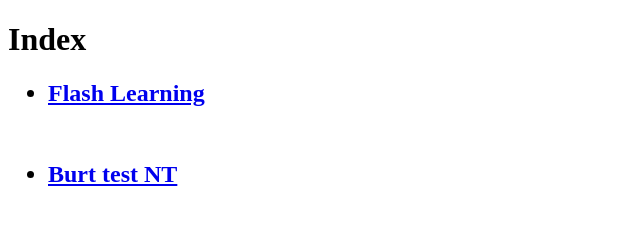
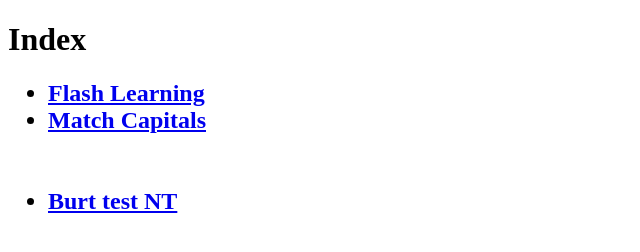
Before and after one commit to machawt/Burr, a plain HTML site: page index.html in a window 1280 px wide. Shown: the whole page, without its empty margins (0-640 px from the left). Drawn offline with Linux system fonts and the light colour scheme.

Commit message:
Update index.html

```diff
--- a/index.html
+++ b/index.html
@@ -10,6 +10,8 @@
   <ul>
     <h2>
         <li><a href="flash1.html">Flash Learning</a></li>
+         <li><a href="capitals.html">Match Capitals</a></li>
+
       <br>
         <br>
     <li><a href="Burt.html">Burt test NT</a></li>
```
